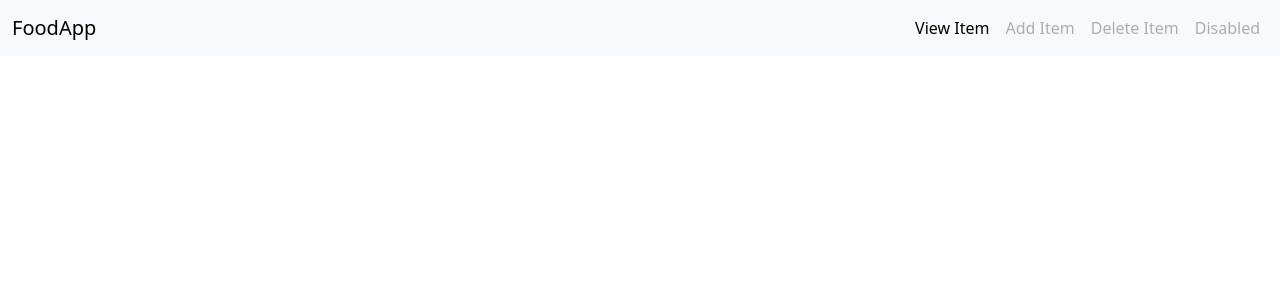
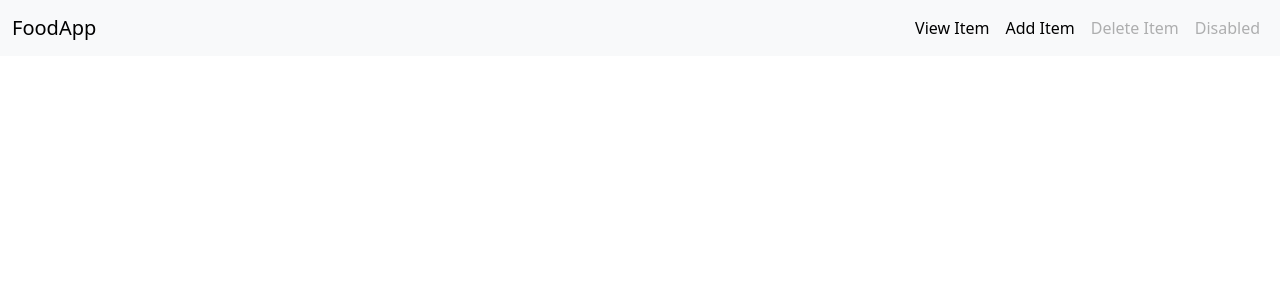
Before and after one commit to julekwinn/Django2024_2, a Django app: template food/templates/food/base.html in a window 1280 px wide. Shown: the top 300 px of the page. Run offline with Django 5.2, Linux system fonts and the light colour scheme; the template is opened without the code that fills it, so the values that code supplies are empty.

Commit message:
Add base template to add form

```diff
--- a/food/templates/food/base.html
+++ b/food/templates/food/base.html
@@ -22,7 +22,7 @@
 				<a class="navbar-brand" href="/food/">FoodApp</a>
 					<div class="navbar-nav">
 						<a class="nav-link active" aria-current="page" href="#">View Item</a>
-						<a class="nav-link disabled" href="#">Add Item</a>
+						<a class="nav-link active" href="{% url 'food:create_item'%}">Add Item</a>
 						<a class="nav-link disabled" href="#">Delete Item</a>
 						<a class="nav-link disabled" aria-disabled="true">Disabled</a>
 					</div>
--- a/food/templates/food/item-form.html
+++ b/food/templates/food/item-form.html
@@ -1,6 +1,12 @@
+{% extends 'food/base.html' %}
+
+{% block body%}
+
 <form method="post">
     {% csrf_token %}
     {{form}}
 
     <button type="submit">Save</button>
 </form>
+
+{% endblock %}
```
